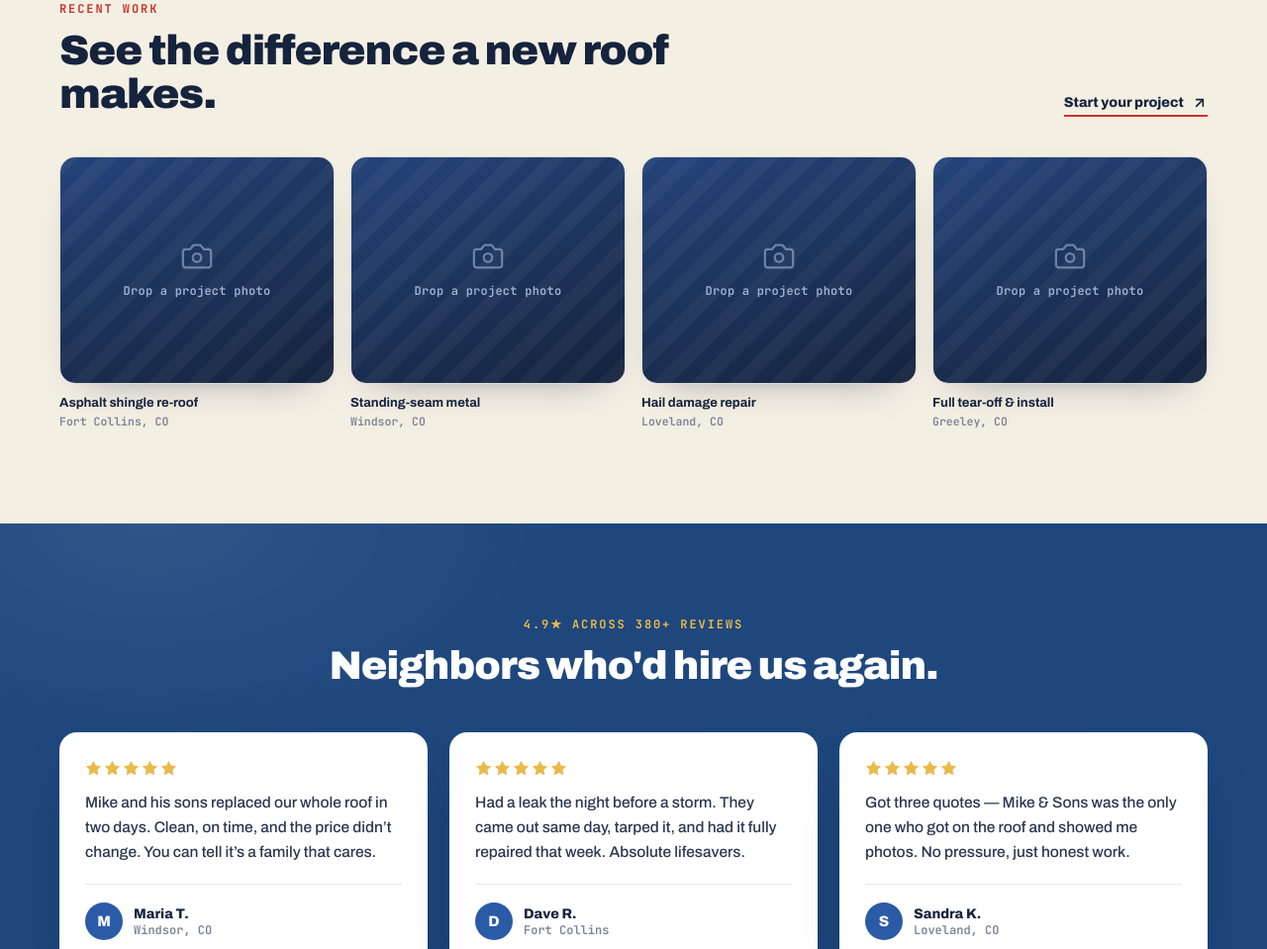
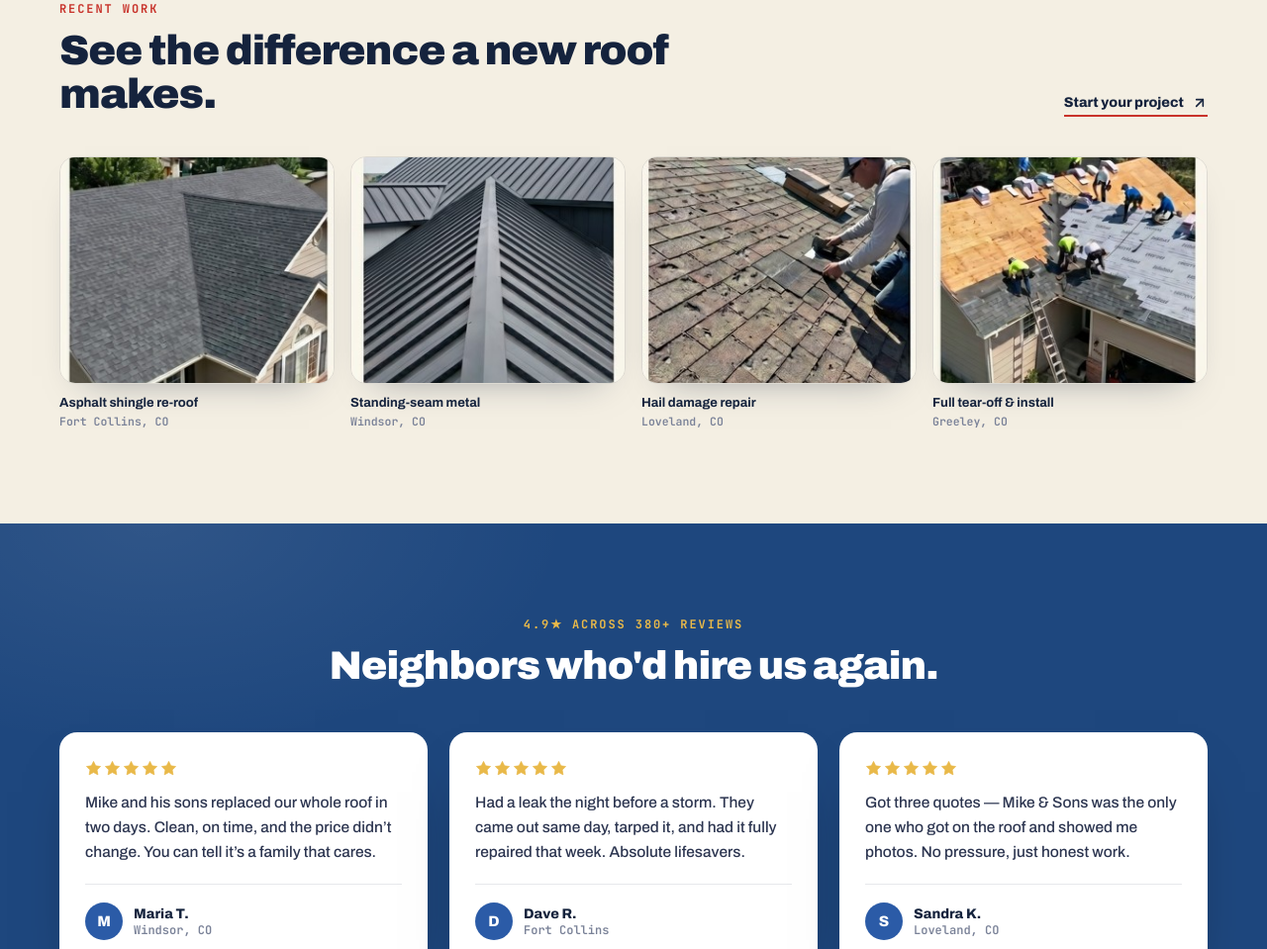
Before and after one commit to thisissahir/mike-sons, a plain HTML site: page index.html in a window 1280 px wide. Shown: the part 2211-3170 px from the top of the page at 99% size. Drawn offline with Linux system fonts and the light colour scheme.

Commit message:
Recent Work: add 4 real project photos
Replace placeholder tiles with real job photos (shingle re-roof, standing-seam
metal, hail repair, full tear-off & install). Web-optimized JPEGs in assets/,
lazy-loaded with hover zoom.

Co-Authored-By: Claude Opus 4.8 <noreply@anthropic.com>

```diff
--- a/index.html
+++ b/index.html
@@ -140,6 +140,8 @@
   .work-cta:hover{color:var(--red)}
   .work-grid{display:grid;grid-template-columns:repeat(4,1fr);gap:16px;margin-top:40px}
   .work-img{height:230px;border-radius:16px;overflow:hidden;border:1px solid var(--line);box-shadow:0 18px 36px -26px rgba(21,35,61,.5)}
+  .work-img img{width:100%;height:100%;object-fit:cover;display:block;transition:transform .4s ease}
+  .work-img:hover img{transform:scale(1.04)}
   .work-t{font:700 13px/1.2 Archivo,sans-serif;color:var(--navy);margin-top:12px}
   .work-p{font:600 11.5px/1.2 "JetBrains Mono",monospace;color:var(--muted);margin-top:4px}
 
@@ -570,14 +572,14 @@
 
   // work
   var projects=[
-    {t:'Asphalt shingle re-roof',p:'Fort Collins, CO'},
-    {t:'Standing-seam metal',p:'Windsor, CO'},
-    {t:'Hail damage repair',p:'Loveland, CO'},
-    {t:'Full tear-off & install',p:'Greeley, CO'}
+    {t:'Asphalt shingle re-roof',p:'Fort Collins, CO',img:'assets/work-shingle-reroof.jpg',alt:'Finished gray asphalt shingle roof on a two-story home'},
+    {t:'Standing-seam metal',p:'Windsor, CO',img:'assets/work-standing-seam.jpg',alt:'Dark standing-seam metal roof'},
+    {t:'Hail damage repair',p:'Loveland, CO',img:'assets/work-hail-repair.jpg',alt:'Roofer replacing hail-damaged shingles'},
+    {t:'Full tear-off & install',p:'Greeley, CO',img:'assets/work-tearoff-install.jpg',alt:'Crew tearing off and installing a new roof'}
   ];
   document.getElementById('workGrid').innerHTML = projects.map(function(p,i){
     return '<div data-reveal style="transition-delay:'+(i*60)+'ms">'+
-      '<div class="work-img"><div class="ph"><svg width="34" height="34" viewBox="0 0 24 24" fill="none" stroke="currentColor" stroke-width="1.6" stroke-linecap="round" stroke-linejoin="round"><path d="M14.5 4h-5L7 7H4a2 2 0 0 0-2 2v9a2 2 0 0 0 2 2h16a2 2 0 0 0 2-2V9a2 2 0 0 0-2-2h-3l-2.5-3z"/><circle cx="12" cy="13" r="3"/></svg><span>Drop a project photo</span></div></div>'+
+      '<div class="work-img"><img src="'+p.img+'" alt="'+p.alt+'" loading="lazy" width="600" height="460"></div>'+
       '<div class="work-t">'+p.t+'</div><div class="work-p">'+p.p+'</div>'+
     '</div>';
   }).join('');
```
Also changed, not shown: assets/work-hail-repair.jpg (added), assets/work-shingle-reroof.jpg (added), assets/work-standing-seam.jpg (added), assets/work-tearoff-install.jpg (added), 1 other file.
